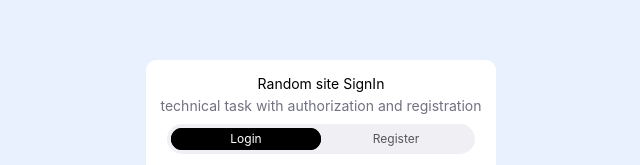
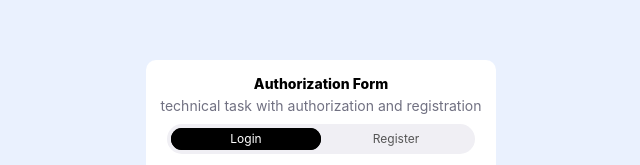
Before and after one commit to riqulasialid/techTask, an Angular app in the folder techTask/: page /auth in a window 1280 px wide. Shown: the part 181-346 px from the top of the page, without its empty margins (319-959 px from the left). Built offline with nearby package versions, Linux system fonts and the light colour scheme.

Commit message:
task done

```diff
--- a/techTask/src/app/auth-page/login-form/login-form.component.html
+++ b/techTask/src/app/auth-page/login-form/login-form.component.html
@@ -1,6 +1,6 @@
 <div id="auth-form">
   <div id="header">
-    <div class="title">Random site SignIn</div>
+    <div class="title">Authorization Form</div>
     <div class="subtitle">
       technical task with authorization and registration
     </div>
--- a/techTask/src/app/auth-page/login-form/login-form.component.scss
+++ b/techTask/src/app/auth-page/login-form/login-form.component.scss
@@ -20,6 +20,10 @@
   text-align: center;
 
   padding: 0px 10px;
+}
+
+.title {
+  font-weight: 800;
 }
 
 .subtitle {
--- a/techTask/src/app/notification/notification.component.scss
+++ b/techTask/src/app/notification/notification.component.scss
@@ -38,8 +38,4 @@
   &.error {
     background-color: #f44336;
   }
-
-  &.warning {
-    background-color: #ff9800;
-  }
 }
--- a/techTask/src/styles.scss
+++ b/techTask/src/styles.scss
@@ -12,3 +12,11 @@ body {
 
   font-size: 14px;
 }
+
+button {
+  cursor: pointer;
+
+  &:disabled {
+    cursor: not-allowed;
+  }
+}
```
Also changed, not shown: 1 other file (tests, documents, lock files or other folders).
